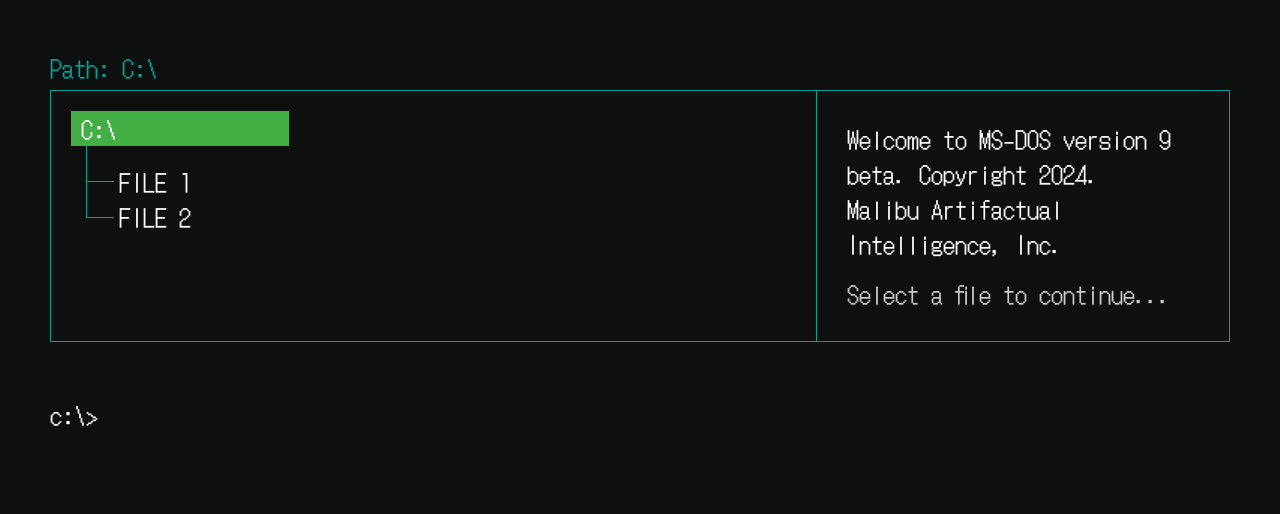
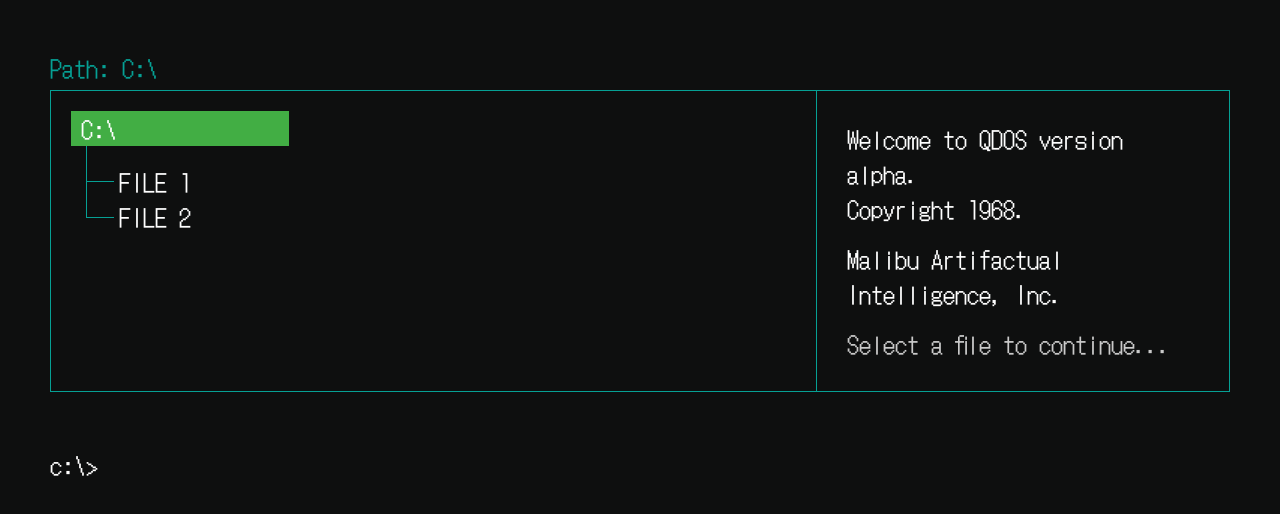
Before and after one commit to JohnnyBC2022/EnigmaF5, a React (Vite) app in the folder frontend/: page /consola in a window 1280 px wide. Shown: the top 514 px of the page. Built offline with nearby package versions, Linux system fonts and the light colour scheme.

Commit message:
text in console changed

```diff
--- a/frontend/src/Pages/Consola/Consola.jsx
+++ b/frontend/src/Pages/Consola/Consola.jsx
@@ -47,7 +47,8 @@ export const Consola = () => {
         </div>
         <div className="fileInfoRight">
           <p>
-            Welcome to MS-DOS version 9 beta. Copyright 2024.
+            Welcome to QDOS version alpha.
+            <p>Copyright 1968.</p>
             <p>Malibu Artifactual Intelligence, Inc.</p>
           </p>
           <p className="flicker1">Select a file to continue...</p>
--- a/frontend/src/Pages/Intro/Intro.jsx
+++ b/frontend/src/Pages/Intro/Intro.jsx
@@ -12,7 +12,7 @@ export const Intro = () => {
     <div className="mainIntro">
       <div className="mainPaper">
         <div className="paperContain">
-          <img src="../../../public/logoEnigma.svg" alt="" />
+          <img src="./logoEnigma.svg" alt="" />
           <button onClick={handleStartButtonClick} className="startBtn">
             empezar
           </button>
```
